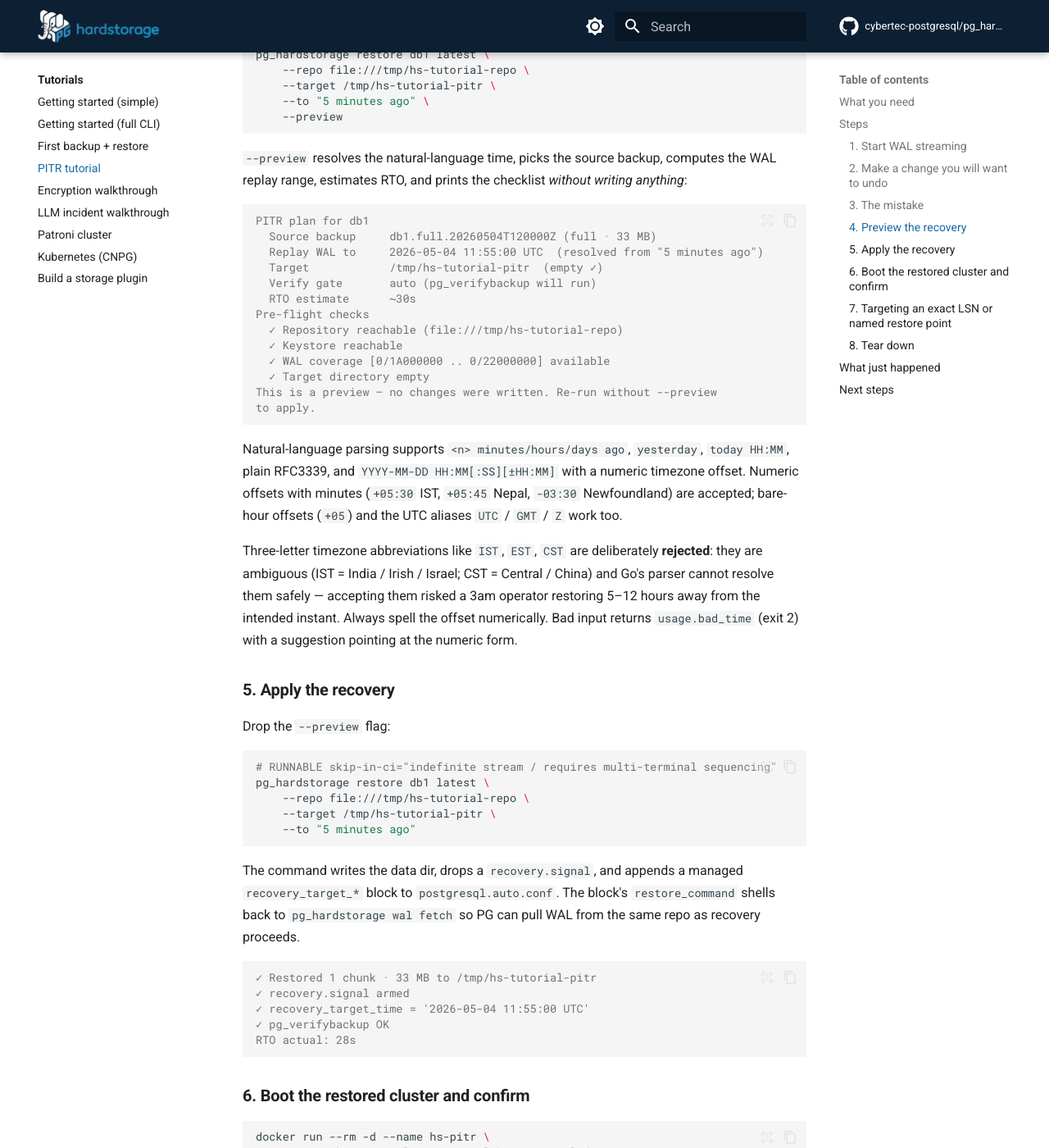
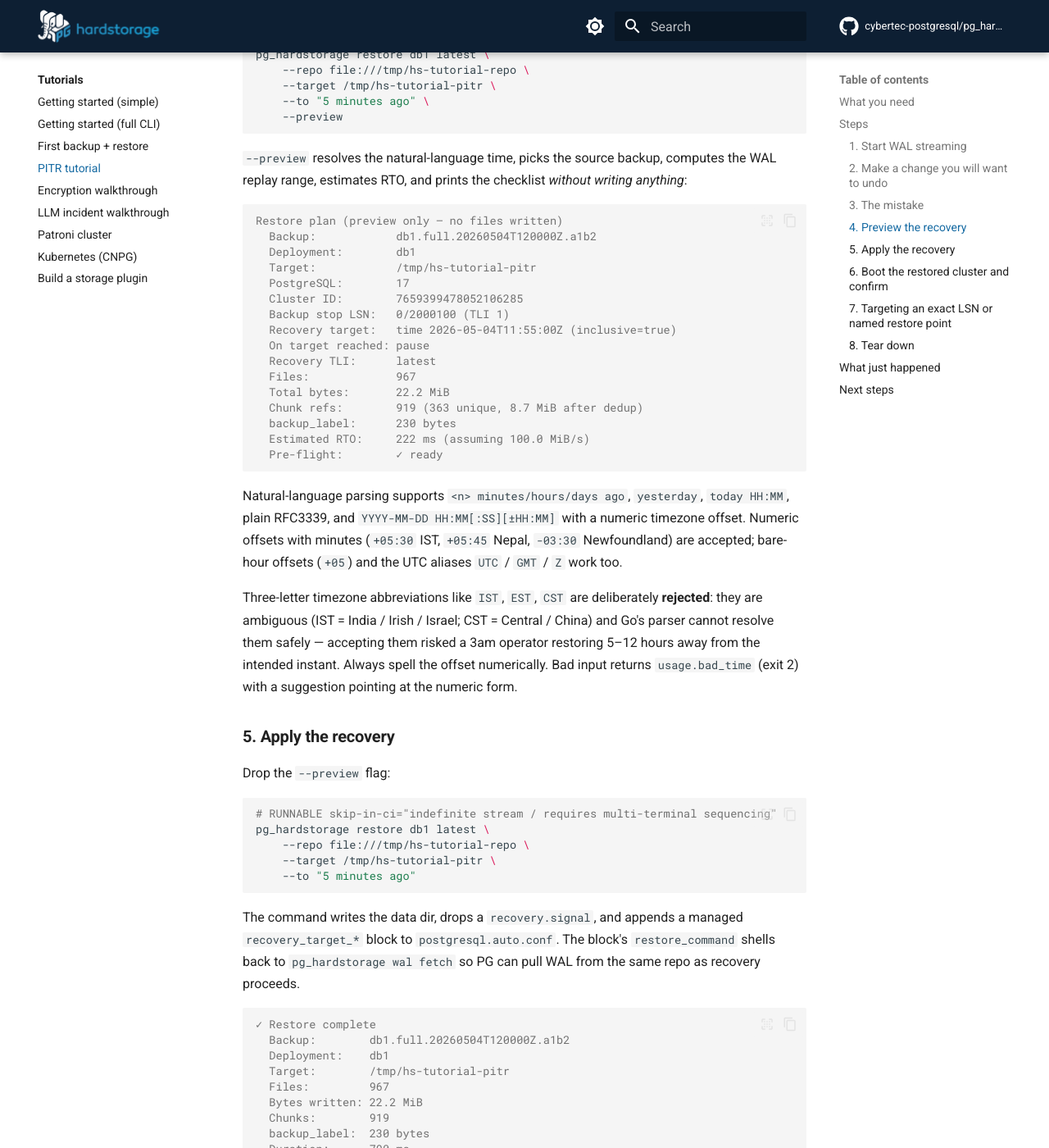
Before and after one commit to cybertec-postgresql/pg_hardstorage, an MkDocs documentation site: the page built from docs/tutorials/pitr-tutorial.md, in a window 1280 px wide and 1400 px high, scrolled down 2254 px. Shown: the whole window at 82% size. Built offline with MkDocs 1.6.1 and Material for MkDocs 9.7.7, drawn with Linux system fonts in a browser that asks for light colours; comment, search, counter and statistics services are not loaded; some of the changed text lies outside the part shown.

Commit message:
docs: correct the README and getting-started tutorials against the real CLI
Validated every command, flag, count, sample output, and file link in the
README and the basic tutorials against the actual binary (captured real
output from a live PostgreSQL) and fixed everything that did not match:

- README: bare `make` prints help, it does not build — use `make build`
  (and `make all-binaries` for both binaries). Dropped "no incremental
  chains to break" (the tool ships PG 17 incremental backups /
  `--incremental-from`).
- getting-started: replaced the entirely fabricated `doctor` output with
  the real sectioned report; the container section no longer tells users
  to `docker pull` an unpublished image (build from the Dockerfile);
  `hint:` not "Suggested fix:"; version-agnostic integration-test PG.
- first-backup-restore: replaced fabricated backup / list / show / restore
  output blocks with real captured output; `show` no longer claims
  encryption-envelope / verification-record rows it does not print.
- pitr: real "Restore plan (preview only …)" preview and "✓ Restore
  complete / Recovery armed" apply output; backup IDs include the hash.
- encryption: real `kms inspect` format and keyring filenames; manifest
  field is `wrapped_dek` (+`scheme`), not `wrapped_dek_b64`; a denied KMS
  Decrypt is an auth error (exit 3), not `kms.unauthorized (exit 8)`;
  `kms rotate` is not approval-gated (only `kms shred` is; shred needs
  `--repo`).
- patroni: real `patroni status` layout; real follower event ops
  (`wal.follower.leader_change` / `slot_reconciled` / `wal_gap_detected`);
  removed the unimplemented "≥5 TB prefers a replica" claim.

````diff
--- a/docs/tutorials/pitr-tutorial.md
+++ b/docs/tutorials/pitr-tutorial.md
@@ -129,19 +129,22 @@ backup, computes the WAL replay range, estimates RTO, and prints the
 checklist *without writing anything*:
 
 ```console
-PITR plan for db1
-  Source backup     db1.full.20260504T120000Z (full · 33 MB)
-  Replay WAL to     2026-05-04 11:55:00 UTC  (resolved from "5 minutes ago")
-  Target            /tmp/hs-tutorial-pitr  (empty ✓)
-  Verify gate       auto (pg_verifybackup will run)
-  RTO estimate      ~30s
-Pre-flight checks
-  ✓ Repository reachable (file:///tmp/hs-tutorial-repo)
-  ✓ Keystore reachable
-  ✓ WAL coverage [0/1A000000 .. 0/22000000] available
-  ✓ Target directory empty
-This is a preview — no changes were written. Re-run without --preview
-to apply.
+Restore plan (preview only — no files written)
+  Backup:            db1.full.20260504T120000Z.a1b2
+  Deployment:        db1
+  Target:            /tmp/hs-tutorial-pitr
+  PostgreSQL:        17
+  Cluster ID:        7659399478052106285
+  Backup stop LSN:   0/2000100 (TLI 1)
+  Recovery target:   time 2026-05-04T11:55:00Z (inclusive=true)
+  On target reached: pause
+  Recovery TLI:      latest
+  Files:             967
+  Total bytes:       22.2 MiB
+  Chunk refs:        919 (363 unique, 8.7 MiB after dedup)
+  backup_label:      230 bytes
+  Estimated RTO:     222 ms (assuming 100.0 MiB/s)
+  Pre-flight:        ✓ ready
 ```
 
 Natural-language parsing supports `<n> minutes/hours/days ago`,
@@ -179,11 +182,21 @@ appends a managed `recovery_target_*` block to
 recovery proceeds.
 
 ```console
-✓ Restored 1 chunk · 33 MB to /tmp/hs-tutorial-pitr
-✓ recovery.signal armed
-✓ recovery_target_time = '2026-05-04 11:55:00 UTC'
-✓ pg_verifybackup OK
-RTO actual: 28s
+✓ Restore complete
+  Backup:        db1.full.20260504T120000Z.a1b2
+  Deployment:    db1
+  Target:        /tmp/hs-tutorial-pitr
+  Files:         967
+  Bytes written: 22.2 MiB
+  Chunks:        919
+  backup_label:  230 bytes
+  Duration:      790 ms
+  Verification:  passed
+  Recovery armed:
+    Stop at time: 2026-05-04T11:55:00Z
+    Action:       pause
+    Timeline:     latest
+    Inclusive:    true
 ```
 
 ### 6. Boot the restored cluster and confirm
````
Also changed, not shown: README.md (+7 -3 lines), docs/tutorials/encryption-walkthrough.md (+23 -11 lines), docs/tutorials/first-backup-restore.md (+33 -13 lines), docs/tutorials/getting-started.md (+35 -18 lines), docs/tutorials/patroni-cluster.md (+28 -15 lines).
